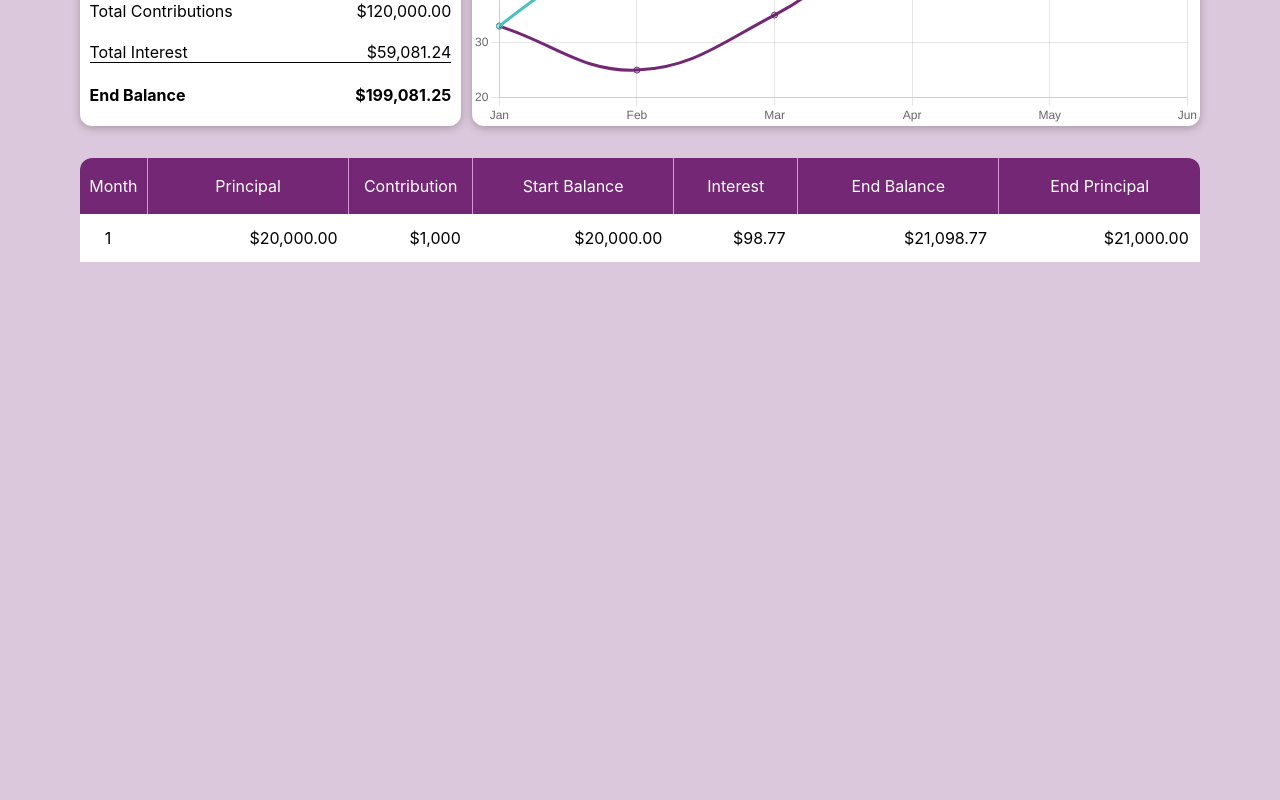
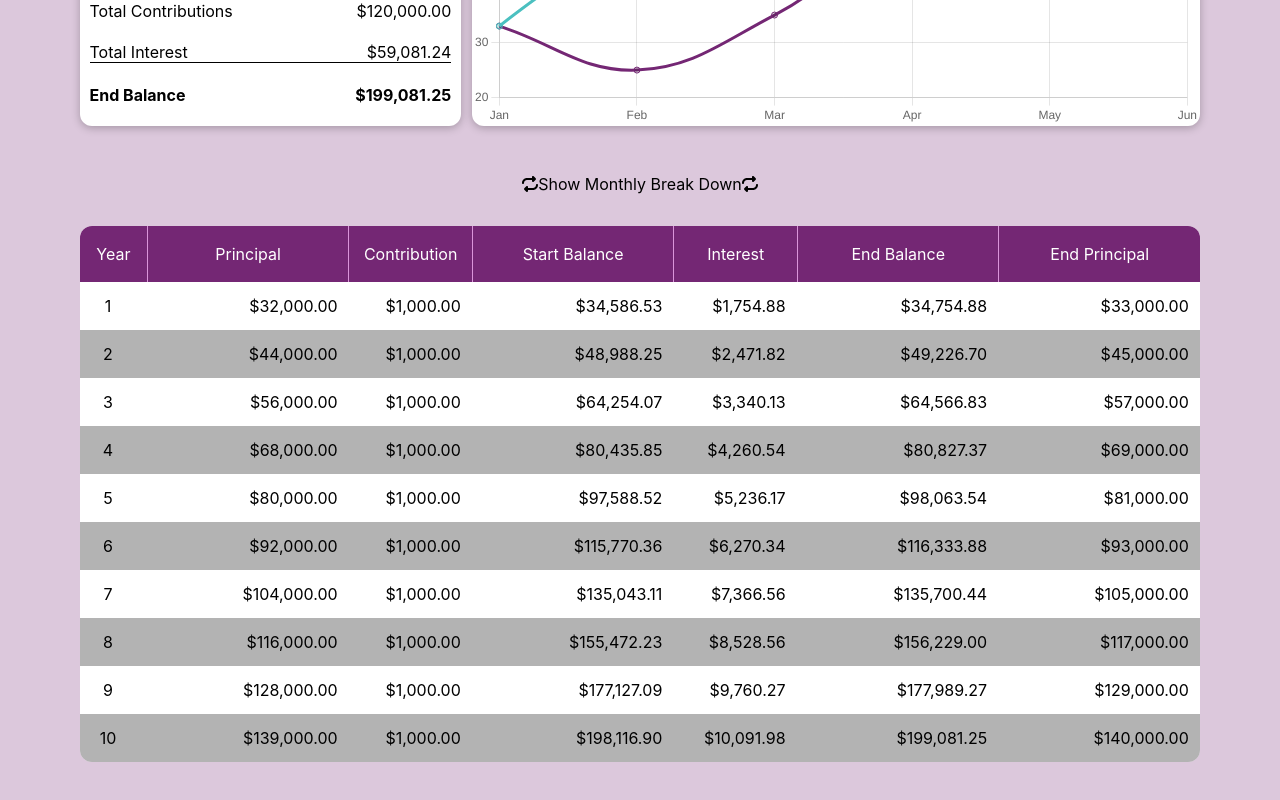
Before and after one commit to Jonjo7Dia/investment-calculator, a React (Create React App) app: page / in a window 1280 px wide. Shown: the part 386-1186 px from the top of the page. Before the commit the page ends 800 px from the top, so only its background shows below. Built offline with nearby package versions, Linux system fonts and the light colour scheme.

Commit message:
simple results finished

```diff
--- a/package.json
+++ b/package.json
@@ -3,6 +3,10 @@
   "version": "0.1.0",
   "private": true,
   "dependencies": {
+    "@fortawesome/fontawesome-svg-core": "^1.3.0",
+    "@fortawesome/free-regular-svg-icons": "^6.0.0",
+    "@fortawesome/free-solid-svg-icons": "^6.0.0",
+    "@fortawesome/react-fontawesome": "^0.1.17",
     "@testing-library/jest-dom": "^5.16.2",
     "@testing-library/react": "^12.1.3",
     "@testing-library/user-event": "^13.5.0",
--- a/src/components/Input/InputForm.js
+++ b/src/components/Input/InputForm.js
@@ -16,7 +16,13 @@ function InputForm(props) {
       }
   }
   function afterHandler(event){
-      inputCtx.setAfter(Math.floor(event.target.value));
+      if (Math.floor(event.target.value) > 0){
+        inputCtx.setAfter(Math.floor(event.target.value));
+      }
+      else {
+          alert('need at least one year');
+      }
+
   }
   function returnRateHandler(event){
       inputCtx.setReturn(Math.floor(event.target.value));
--- a/src/components/ResultsTable/Result.js
+++ b/src/components/ResultsTable/Result.js
@@ -1,14 +1,24 @@
 import classes from './Result.module.css';
 
-function Result(){
-    return <div className={classes.tableResult}>
-        <div className={classes.month}><span>1</span></div>
-        <div className={classes.bigValue}><span>$20,000.00</span></div>
-        <div className={classes.smallValue}><span>$1,000</span></div>
-        <div className={classes.bigValue}><span>$20,000.00</span></div>
-        <div className={classes.smallValue}><span>$98.77</span></div>
-        <div className={classes.bigValue}><span>$21,098.77	</span></div>
-        <div className={classes.bigValue}><span>$21,000.00</span></div>
+function Result(props){
+    function numberWithCommas(x) {
+        return x.toString().replace(/\B(?=(\d{3})+(?!\d))/g, ',');
+      }
+      let backClr;
+      if (props.id%2 === 1){
+          backClr = classes.tableResultClr;
+      }
+      else {
+          backClr = classes.tableResult;
+      }
+    return <div className={backClr} key={props.id}>
+        <div className={classes.month}><span>{props.id + 1}</span></div>
+        <div className={classes.bigValue}><span>${numberWithCommas((props.principal).toFixed(2))}</span></div>
+        <div className={classes.smallValue}><span>${numberWithCommas((props.contribution).toFixed(2))}</span></div>
+        <div className={classes.bigValue}><span>${numberWithCommas((props.startBalance).toFixed(2))}</span></div>
+        <div className={classes.smallValue}><span>${numberWithCommas((props.interest).toFixed(2))}</span></div>
+        <div className={classes.bigValue}><span>${numberWithCommas((props.endBalance).toFixed(2))}	</span></div>
+        <div className={classes.bigValue}><span>${numberWithCommas((props.endPrincipal).toFixed(2))}</span></div>
 
 
     </div>
--- a/src/components/ResultsTable/Result.module.css
+++ b/src/components/ResultsTable/Result.module.css
@@ -3,6 +3,21 @@
     height: 3rem;
     display: flex;
     flex-direction: row;
+    background-color: white;
+}
+.tableResultClr{
+    width: 100%;
+    height: 3rem;
+    display: flex;
+    flex-direction: row;
+    background-color: #80808099;
+}
+.tableResultClr div {
+    height: 100%;
+    display: flex;
+
+    padding-right: 1%;
+    box-sizing: border-box;
 }
 
 .tableResult div {
@@ -31,7 +46,19 @@
 
   }
 
+  .tableResultClr span {
+    width: 100%;
+    height:100%;
+    display: flex;
+  justify-content: right;
+  align-items: center;
+
+}
   .month span{
     justify-content: center;
     align-items: center;
   }
+
+  .tableResultClr:last-of-type{
+    border-radius: 0 0 12px 12px ;
+  }
--- a/src/components/ResultsTable/ResultsTable.js
+++ b/src/components/ResultsTable/ResultsTable.js
@@ -1,11 +1,118 @@
-import classes from './ResultsTable.module.css';
-import ResultsTableHeader from './ResultsTableHeader';
-import Result from './Result';
-function ResultsTable(){
-    return <div className={classes.resultsTable}>
-        <ResultsTableHeader />
-        <Result />
+import classes from "./ResultsTable.module.css";
+import ResultsTableHeader from "./ResultsTableHeader";
+import Result from "./Result";
+import { useContext, useState } from "react";
+import ResultsContext from "../../store/results-context";
+import YearBreak from "./YearBreak";
+
+import { FontAwesomeIcon } from "@fortawesome/react-fontawesome";
+import { faRepeat } from "@fortawesome/free-solid-svg-icons";
+function ResultsTable() {
+
+  const [showYear, setShowYear] = useState(true);
+  let year;
+  const resultCtx = useContext(ResultsContext);
+  const data = resultCtx.results.monthlyResults;
+  const showMonthHandler = () => {
+    setShowYear(!showYear);
+  };
+  let content = [];
+  let yearcounter = 0;
+  let totalInterest = 0;
+  if (!showYear) {
+      year = 'Month';
+    for (let x = 0; x < data.length; x++) {
+      let item = data[x];
+      if (x % 12 === 0 && x > 0) {
+        yearcounter++;
+        content.push(<YearBreak year={yearcounter}  key={'yr'+ yearcounter}/>);
+        content.push(
+          <Result
+            key={item.id}
+            id={item.id}
+            principal={item.principal}
+            contribution={item.contribution}
+            startBalance={item.startBalance}
+            interest={item.interest}
+            endBalance={item.endBalance}
+            endPrincipal={item.endPrincipal}
+          />
+        );
+      } else if (x === data.length - 1) {
+        yearcounter++;
+        content.push(<YearBreak year={yearcounter}  key={'yr'+ yearcounter}/>);
+      } else {
+        content.push(
+          <Result
+            key={item.id}
+            id={item.id}
+            principal={item.principal}
+            contribution={item.contribution}
+            startBalance={item.startBalance}
+            interest={item.interest}
+            endBalance={item.endBalance}
+            endPrincipal={item.endPrincipal}
+          />
+        );
+      }
+    }
+  } else {
+      year = 'Year';
+    for (let x = 0; x < data.length; x++) {
+        let item = data[x];
+        totalInterest = item.interest + totalInterest;
+
+      if ((x) % 12 === 0 && x !== 0) {
+
+        yearcounter++;
+        content.push(
+          <Result
+            key={item.id}
+            id={yearcounter - 1}
+            principal={item.principal}
+            contribution={item.contribution}
+            startBalance={item.startBalance}
+            interest={totalInterest}
+            endBalance={item.endBalance}
+            endPrincipal={item.endPrincipal}
+          />
+        );
+        totalInterest = 0;
+      }
+      else if (x === data.length -1){
+
+        yearcounter++;
+        content.push(
+          <Result
+            key={item.id}
+            id={yearcounter - 1}
+            principal={item.principal}
+            contribution={item.contribution}
+            startBalance={item.startBalance}
+            interest={totalInterest}
+            endBalance={item.endBalance}
+            endPrincipal={item.endPrincipal}
+          />
+        );
+        totalInterest = 0;
+      }
+    }
+  }
+
+
+  return (
+    <div className={classes.holder}>
+      <div className={classes.switch} onClick={showMonthHandler}>
+        <FontAwesomeIcon icon={faRepeat} className={classes.imageLogo} />
+        Show Monthly Break Down
+        <FontAwesomeIcon icon={faRepeat} className={classes.imageLogo} />
+      </div>
+      <div className={classes.resultsTable}>
+        <ResultsTableHeader title={year}/>
+        {content}
+      </div>
     </div>
+  );
 }
 
 export default ResultsTable;
--- a/src/components/ResultsTable/ResultsTable.module.css
+++ b/src/components/ResultsTable/ResultsTable.module.css
@@ -1,10 +1,30 @@
+.holder {
+    width: 70rem;
+    margin: 3rem auto;
+    display: flex;
+    flex-direction: column;
+    justify-content: center;
+    align-items: center;
+}
+
 .resultsTable {
-  width: 70rem;
+  width: 100%;
   display: flex;
   flex-direction: column;
   margin: 2rem auto;
   justify-content: space-between;
 
   background-color: white;
-  border-radius: 12px 12px 0 0;
+  border-radius: 12px;
 }
+
+.switch:hover{
+    cursor:pointer;
+    color: #742774;
+    font-weight: bold;
+}
+
+
+:last-child {
+    border-radius: 12px;
+}
--- a/src/components/ResultsTable/ResultsTableHeader.js
+++ b/src/components/ResultsTable/ResultsTableHeader.js
@@ -1,15 +1,17 @@
 import classes from "./ResultsTableHeader.module.css";
 
-function ResultsTableHeader(){
+function ResultsTableHeader(props){
+
+
  return <div className={classes.resultsTableHeader}>
      <ul>
-         <li className={classes.month}>Month</li>
-         <li className={classes.bigValue}>Principal</li>
-         <li className={classes.smallValue}>Contribution</li>
-         <li className={classes.bigValue}>Start Balance</li>
-         <li className={classes.smallValue}>Interest</li>
-         <li className={classes.bigValue}>End Balance</li>
-         <li className={classes.bigValue}>End Principal</li>
+         <li key={'month'} className={classes.month}>{props.title}</li>
+         <li key={'principal'} className={classes.bigValue}>Principal</li>
+         <li key={'cont'} className={classes.smallValue}>Contribution</li>
+         <li key={'sBal'} className={classes.bigValue}>Start Balance</li>
+         <li key={'int'} className={classes.smallValue}>Interest</li>
+         <li key={'eBal'} className={classes.bigValue}>End Balance</li>
+         <li key={'endPr'} className={classes.bigValue}>End Principal</li>
      </ul>
  </div>
 }
--- /dev/null
+++ b/src/components/ResultsTable/YearBreak.js
@@ -0,0 +1,10 @@
+import classes from './YearBreak.module.css';
+
+function YearBreak(props){
+
+    return <div className={classes.yearBreak}>
+        <span>Year {props.year} End</span>
+    </div>
+}
+
+export default YearBreak;
--- /dev/null
+++ b/src/components/ResultsTable/YearBreak.module.css
@@ -0,0 +1,13 @@
+.yearBreak {
+    background-color: #742774;
+    height: 2rem;
+    display: flex;
+    justify-content: center;
+    align-items: center;
+}
+.yearBreak span{
+    color: white;
+}
+.yearBreak:last-of-type {
+    border-radius: 0 0 12px 12px;
+}
--- a/src/store/ResultsProvider.js
+++ b/src/store/ResultsProvider.js
@@ -7,7 +7,13 @@ const defaultResultsState = {
   complexSelected: false,
   complexMonthlyContributions: [],
   data: {},
-  results: { monthlyResults: [], totalContributions: 0, totalInterest: 0, startingAmount: 0, endBalance: 0 },
+  results: {
+    monthlyResults: [],
+    totalContributions: 0,
+    totalInterest: 0,
+    startingAmount: 0,
+    endBalance: 0,
+  },
 };
 const beginningInterest = (principal, rate, t) => {
   let r = rate / 100;
@@ -86,7 +92,7 @@ const ResultsProvider = (props) => {
           if (x === 0) {
             contribution = data.additionalContribution;
             item = {
-            id: x,
+              id: x,
               principal: principal,
               contribution: contribution,
               startBalance: principal + contribution,
@@ -137,7 +143,6 @@ const ResultsProvider = (props) => {
         resultsState.results.monthlyResults = holder;
         resultsState.results.totalInterest = totalI;
         resultsState.results.totalContributions = totalC;
-
       } else if (data.when === "End") {
         for (let x = 0; x < data.after * 12; x++) {
           if (Number(data.time) === 1) {
@@ -182,12 +187,11 @@ const ResultsProvider = (props) => {
         resultsState.results.monthlyResults = holder;
         resultsState.results.totalInterest = totalI;
         resultsState.results.totalContributions = totalC;
-
       }
     }
     resultsState.results.startingAmount = inputsCtx.startingAmount;
-    resultsState.results.endBalance = resultsState.results.monthlyResults[inputsCtx.after * 12 - 1].endBalance;
-
+    resultsState.results.endBalance =
+      resultsState.results.monthlyResults[inputsCtx.after * 12 - 1].endBalance;
   };
 
   const resultsContext = {
```
Also changed, not shown: 1 other file (tests, documents, lock files or other folders).
